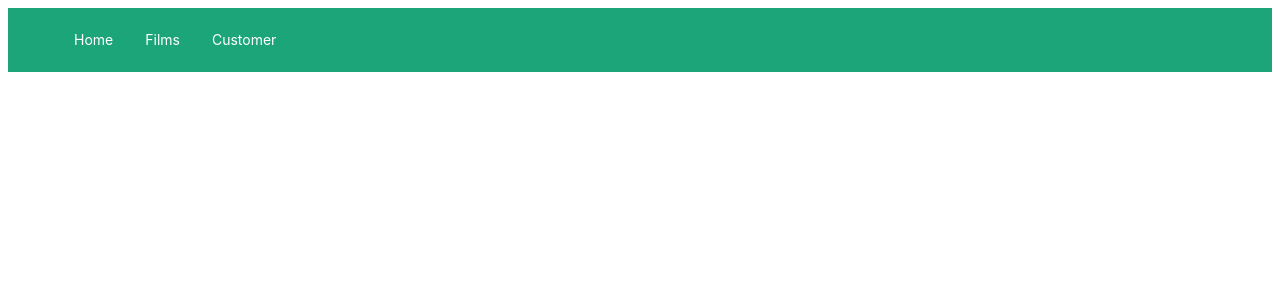
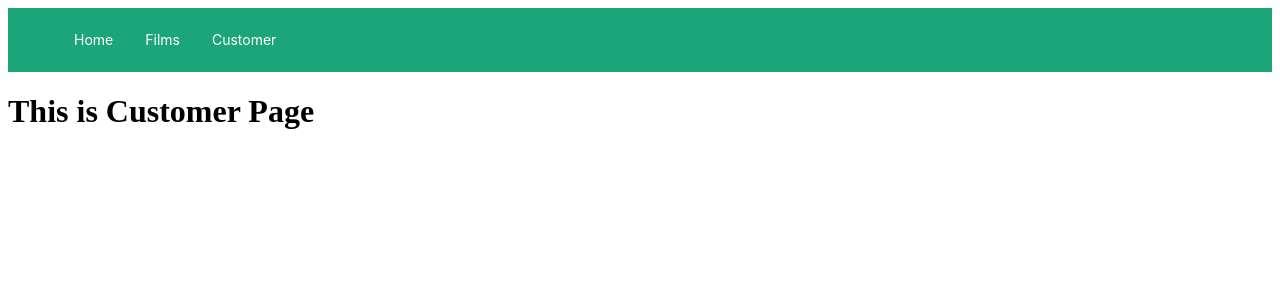
Before and after one commit to Aiden-Barrera/CS490-FrontEnd, a React (Create React App) app in the folder frontend-client/: page /customer in a window 1280 px wide. Before the commit this address had no page. Shown: the top 300 px of the page. Built offline with nearby package versions, Linux system fonts and the light colour scheme.

Commit message:
Added Route to Customer page

```diff
--- a/frontend-client/src/App.js
+++ b/frontend-client/src/App.js
@@ -4,6 +4,7 @@ import {Routes, Route} from "react-router-dom";
 import Navbar from './components/Navbar.js'
 import Home from './pages/Home.js'
 import Films from './pages/Films.js'
+import Customer from './pages/Customer.js'
 
 function App() {
 
@@ -13,6 +14,7 @@ function App() {
       <Routes>
         <Route path="/" element={<Home/>}/>
         <Route path='/films' element={<Films/>}/>
+        <Route path='/customer' element={<Customer/>}/>
       </Routes>
     </div>
   )
--- a/frontend-client/src/components/Navbar.js
+++ b/frontend-client/src/components/Navbar.js
@@ -14,7 +14,9 @@ const Navbar = () => (
       <Menu.Item key="2">
         <Link to="/films">Films</Link>
       </Menu.Item>
-      <Menu.Item key="3">Customer</Menu.Item>
+      <Menu.Item key="3">
+        <Link to="/customer">Customer</Link>
+      </Menu.Item>
     </Menu>
   </Header>
 );
--- /dev/null
+++ b/frontend-client/src/pages/Customer.js
@@ -0,0 +1,10 @@
+import React from "react";
+
+const Customer = () => {
+
+  return (
+    <h1>This is Customer Page</h1>
+  )
+}
+
+export default Customer
```
